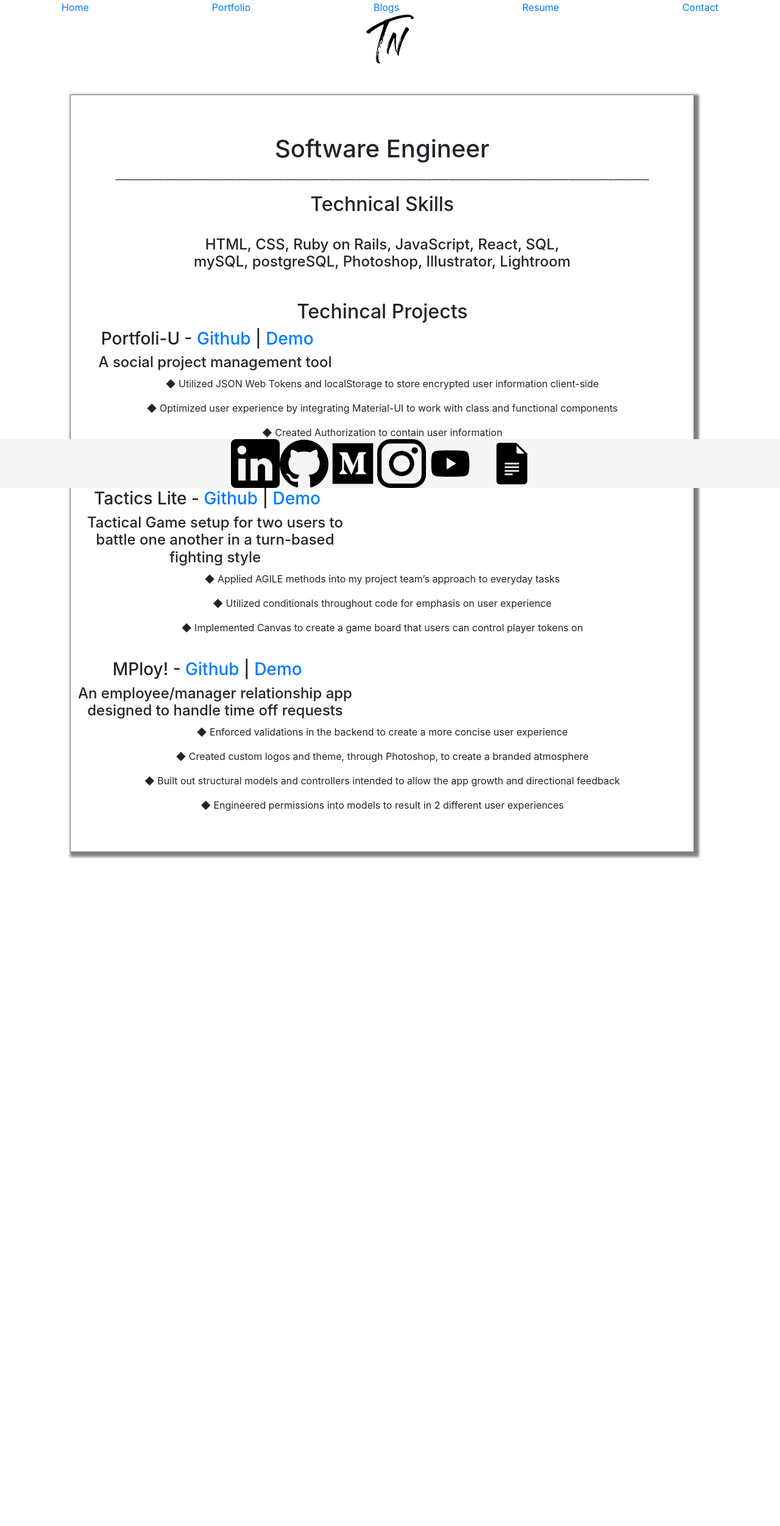
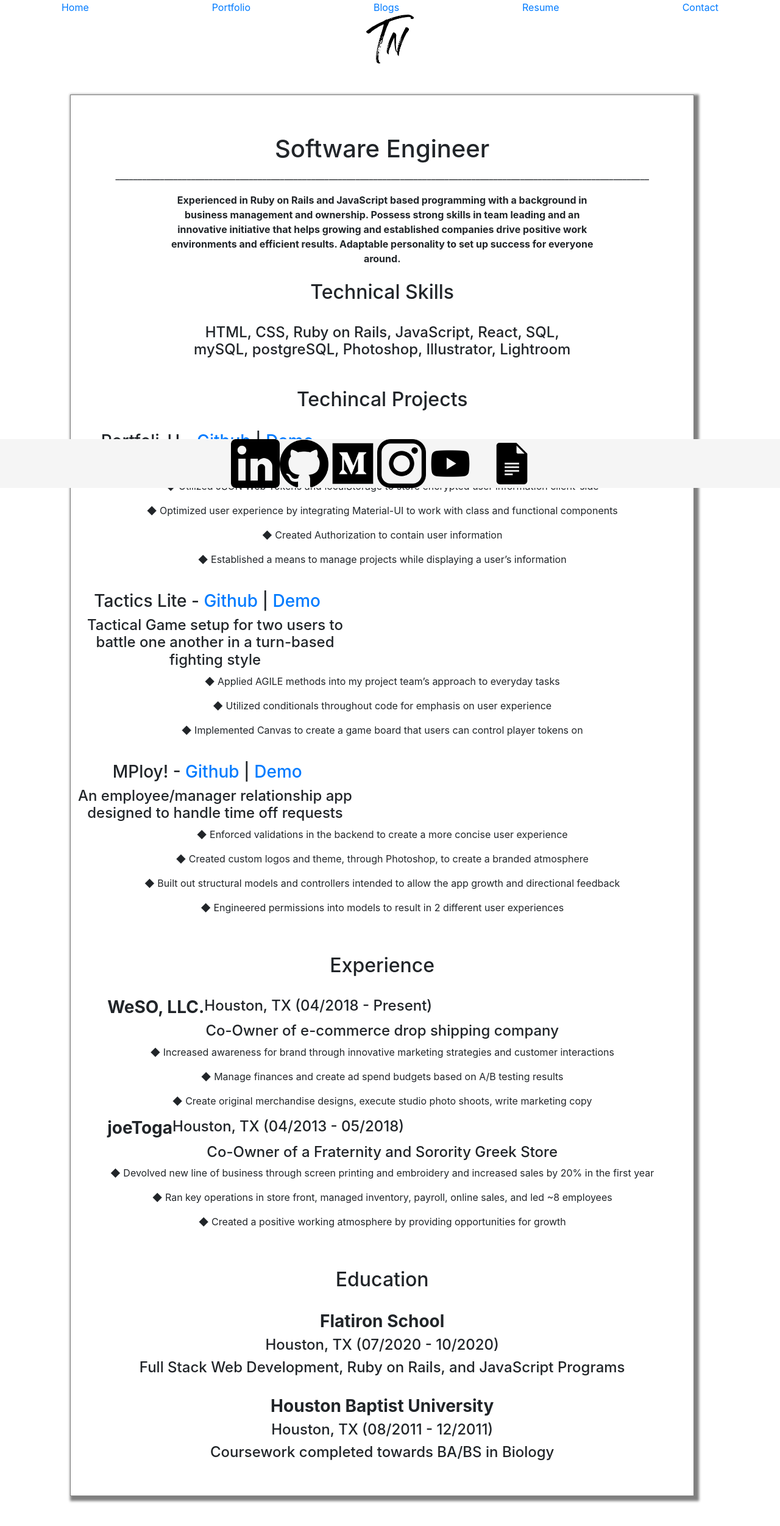
Before and after one commit to Tneebs/portfolio_site, a React (Create React App) app in the folder frontend/: page /resume in a window 1280 px wide. Shown: the whole page at 61% size. Before the commit the page ends 1448 px from the top, so only its background shows below. Built offline with nearby package versions, Linux system fonts and the light colour scheme.

Commit message:
Skeleton of Resume Page

```diff
--- a/frontend/src/App.css
+++ b/frontend/src/App.css
@@ -165,6 +165,11 @@ img.mediaLinks-logo {
   margin-top: 8vh;
 }
 
+.resume-bio {
+  width: 55vw;
+  margin: 0 auto;
+}
+
 .tech-skills {
   width: 50vw;
   margin: 0 auto;
@@ -182,3 +187,9 @@ img.mediaLinks-logo {
   display: flex;
   flex-direction: column;
 }
+
+.job-name {
+  display: flex;
+  flex-direction: row;
+  margin-left: 60px;
+}
--- a/frontend/src/components/Resume.js
+++ b/frontend/src/components/Resume.js
@@ -7,6 +7,11 @@ const Resume = () => {
 
           <h1 className='resume-title'>Software Engineer</h1>
           <p>________________________________________________________________________________________________________________________</p>
+          <p className='resume-bio'><strong>Experienced in Ruby on Rails and JavaScript based programming with a background in business management
+           and ownership. Possess strong skills in team leading and an innovative initiative that helps growing and
+           established companies drive positive work environments and efficient results. Adaptable personality to set
+           up success for everyone around.</strong></p>
+          <br/>
           <h2>Technical Skills</h2>
           <br/>
           <h4 className='tech-skills'>HTML, CSS, Ruby on Rails, JavaScript, React, SQL, mySQL, postgreSQL, Photoshop, Illustrator, Lightroom</h4>
@@ -15,6 +20,7 @@ const Resume = () => {
           <br/>
 
           <h2>Techincal Projects</h2>
+          <br/>
           <h3 className='project-title'>Portfoli-U - <a href="https://github.com/Tneebs/Portfoli-U">Github</a> | <a href="https://www.youtube.com/watch?v=DumBp8l2R6A">Demo</a></h3>
           <h4 className='project-desc'>A social project management tool</h4>
             <div className='project-bullets'>
@@ -46,7 +52,38 @@ const Resume = () => {
           <br/>
           <br/>
 
+          <h2>Experience</h2>
+          <br/>
 
+          <span className='job-name'><h3><strong>WeSO, LLC.</strong></h3><h4>Houston, TX (04/2018 - Present)</h4></span>
+          <h4 className='job-desc'>Co-Owner of e-commerce drop shipping company</h4>
+            <div className='job-bullets'>
+              <p className='bullets'>◆ Increased awareness for brand through innovative marketing strategies and customer interactions</p>
+              <p className='bullets'>◆ Manage finances and create ad spend budgets based on A/B testing results</p>
+              <p className='bullets'>◆ Create original merchandise designs, execute studio photo shoots, write marketing copy</p>
+            </div>
+
+            <span className='job-name'><h3><strong>joeToga</strong></h3><h4>Houston, TX (04/2013 - 05/2018)</h4></span>
+            <h4 className='job-desc'>Co-Owner of a Fraternity and Sorority Greek Store</h4>
+              <div className='job-bullets'>
+                <p className='bullets'>◆ Devolved new line of business through screen printing and embroidery and increased sales by 20% in the first year</p>
+                <p className='bullets'>◆ Ran key operations in store front, managed inventory, payroll, online sales, and led ~8 employees</p>
+                <p className='bullets'>◆ Created a positive working atmosphere by providing opportunities for growth</p>
+              </div>
+
+            <br/>
+            <br/>
+
+          <h2>Education</h2>
+          <br/>
+
+          <span className='school-name'><h3><strong>Flatiron School</strong></h3><h4>Houston, TX (07/2020 - 10/2020)</h4></span>
+          <h4 className='education-desc'>Full Stack Web Development, Ruby on Rails, and JavaScript Programs</h4>
+          <br/>
+          <span className='school-name'><h3><strong>Houston Baptist University</strong></h3><h4>Houston, TX (08/2011 - 12/2011)</h4></span>
+          <h4 className='education-desc'>Coursework completed towards BA/BS in Biology</h4>
+          <br/>
+          <br/>
       </div>
     </div>
   )
```
Also changed, not shown: 1 other file (tests, documents, lock files or other folders).
